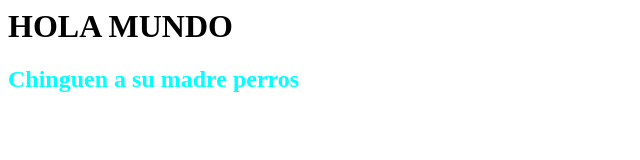
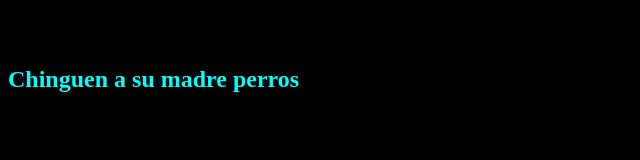
Before and after one commit to LeonardoVelasco18/HolaMundo, a plain HTML site: page web/index.html in a window 1280 px wide. Shown: the whole page, without its empty margins (0-640 px from the left). Drawn offline with Linux system fonts and the light colour scheme.

Commit message:
Update index.html

```diff
--- a/web/index.html
+++ b/web/index.html
@@ -1,6 +1,6 @@
 <html>
 <head></head>
- <body background="black">
+ <body style= "background: black">
 	<h1>HOLA MUNDO</h1>
   <h2 style="color:cyan">Chinguen a su madre perros</h2>
  </body>
```
